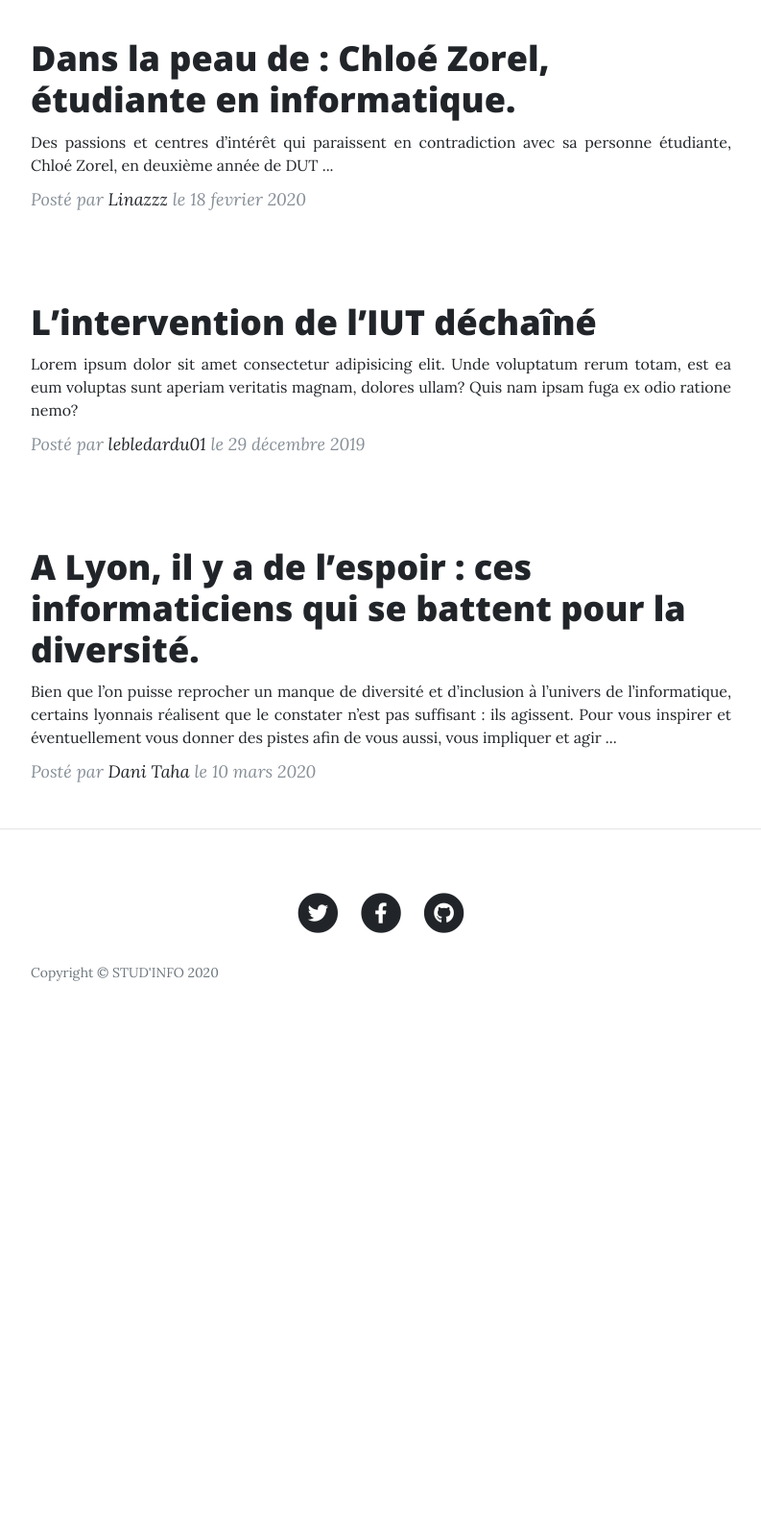
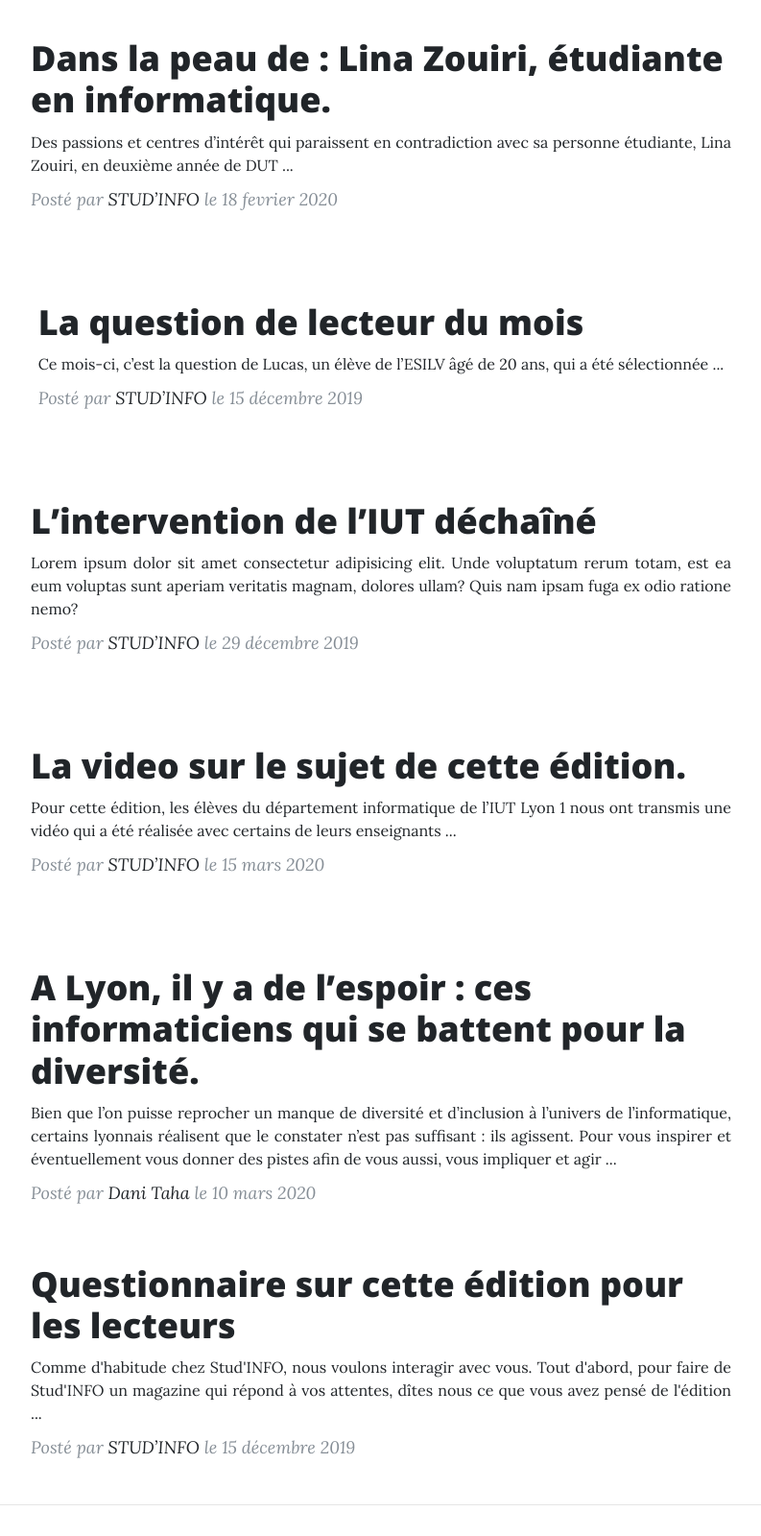
Before and after one commit to camilcll/webzine, a website: page index.html in a window 1280 px wide. Shown: the part 1760-3360 px from the top of the page at 96% size, without its empty margins (243-1036 px from the left). Before the commit the page ends 2849 px from the top, so only its background shows below. Drawn offline with nearby package versions, Linux system fonts and the light colour scheme.

```diff
--- a/index.html
+++ b/index.html
@@ -109,16 +109,30 @@
         <div class="post-preview">
           <a href="post.html#post2">
             <h2 class="post-title">
-              Dans la peau de : Chloé Zorel, étudiante en informatique.
+              Dans la peau de : Lina Zouiri, étudiante en informatique.
             </h2>
             <p class="post-subtitle">
-              Des passions et centres d’intérêt qui paraissent en contradiction avec sa personne étudiante, Chloé Zorel, en deuxième
+              Des passions et centres d’intérêt qui paraissent en contradiction avec sa personne étudiante, Lina Zouiri, en deuxième
               année de DUT ...
             </p>
           </a>
           <p class="post-meta">Posté par
-            <a href="#">Linazzz</a>
+            <a href="#">STUD’INFO</a>
             le 18 fevrier 2020</p>
+        </div>
+        <hr>
+        <div class="post-preview">
+          <a href="post.html#postQ&R">
+            <h2 class="post-title">
+              La question de lecteur du mois
+            </h2>
+            <p class="post-subtitle">
+              Ce mois-ci, c’est la question de Lucas, un élève de l’ESILV âgé de 20 ans, qui a été sélectionnée ...
+            </p>
+          </a>
+          <p class="post-meta">Posté par
+            <a href="#">STUD’INFO</a>
+            le 15 décembre 2019</p>
         </div>
         <hr>
         <div class="post-preview">
@@ -131,8 +145,23 @@
           </p>
           </a>
           <p class="post-meta">Posté par
-            <a href="#">lebledardu01</a>
+            <a href="#">STUD’INFO</a>
             le 29 décembre 2019</p>
+        </div>
+        <hr>
+        <div class="post-preview">
+          <a href="post.html#postVid">
+            <h2 class="post-title">
+              La video sur le sujet de cette édition.
+            </h2>
+            <p class="post-subtitle">
+              Pour cette édition, les élèves du département informatique de l’IUT Lyon 1 nous ont transmis une vidéo qui a été
+              réalisée avec certains de leurs enseignants ...
+            </p>
+          </a>
+          <p class="post-meta">Posté par
+            <a href="#">STUD’INFO</a>
+            le 15 mars 2020</p>
         </div>
         <hr>
         <div class="post-preview">
@@ -150,7 +179,20 @@
             <a href="#">Dani Taha</a>
             le 10 mars 2020</p>
         </div>
-
+        <div class="post-preview">
+          <a href="post.html#postQuest">
+            <h2 class="post-title">
+              Questionnaire sur cette édition pour les lecteurs
+            </h2>
+            <p class="post-subtitle">
+            Comme d'habitude chez Stud'INFO, nous voulons interagir avec vous. Tout d'abord, pour faire de Stud'INFO un magazine qui
+            répond à vos attentes, dîtes nous ce que vous avez pensé de l'édition ...
+            </p>
+          </a>
+          <p class="post-meta">Posté par
+            <a href="#">STUD’INFO</a>
+            le 15 décembre 2019</p>
+        </div>
 
       </div>
     </div>
```
Also changed, not shown: post.html (+14 -15 lines), img/contact-bg.jpg (deleted), img/post-cloe.jpg, img/post-sample-image.jpg (deleted), 1 other file.
